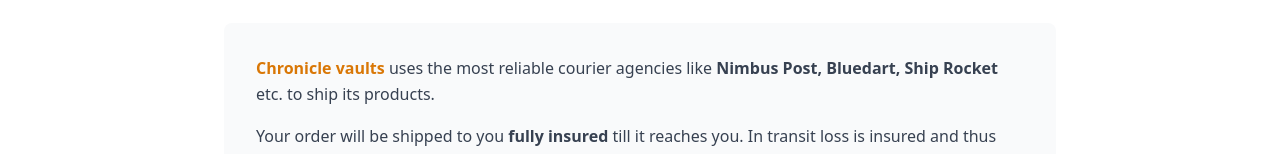
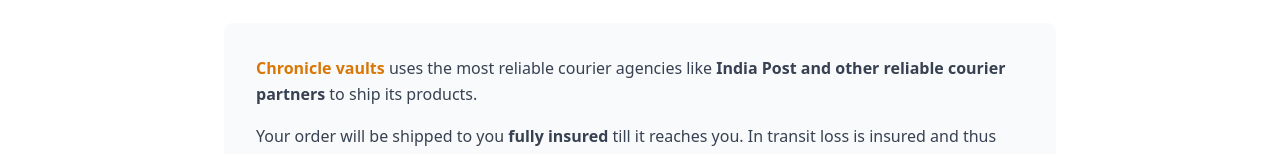
Before and after one commit to vickyy7773/chroniclevaults-ecommerce, a React (Vite) app: page /shipping-policy in a window 1280 px wide. Shown: the part 746-900 px from the top of the page. Built offline with nearby package versions, Linux system fonts and the light colour scheme; no server answers.

Commit message:
Update courier agency names to generic India Post and other reliable partners

```diff
--- a/src/pages/policies/ShippingPolicy.jsx
+++ b/src/pages/policies/ShippingPolicy.jsx
@@ -47,7 +47,7 @@ const ShippingPolicy = () => {
             </div>
             <div className="bg-gray-50 rounded-lg p-8">
               <p className="text-gray-700 leading-relaxed mb-4">
-                <a href="https://chroniclevaults.com" className="text-amber-600 hover:text-amber-700 font-semibold">Chronicle vaults</a> uses the most reliable courier agencies like <strong>Nimbus Post, Bluedart, Ship Rocket</strong> etc. to ship its products.
+                <a href="https://chroniclevaults.com" className="text-amber-600 hover:text-amber-700 font-semibold">Chronicle vaults</a> uses the most reliable courier agencies like <strong>India Post and other reliable courier partners</strong> to ship its products.
               </p>
               <p className="text-gray-700 leading-relaxed mb-4">
                 Your order will be shipped to you <strong>fully insured</strong> till it reaches you. In transit loss is insured and thus you will get full refund of amount by Chronicle vaults.
```
